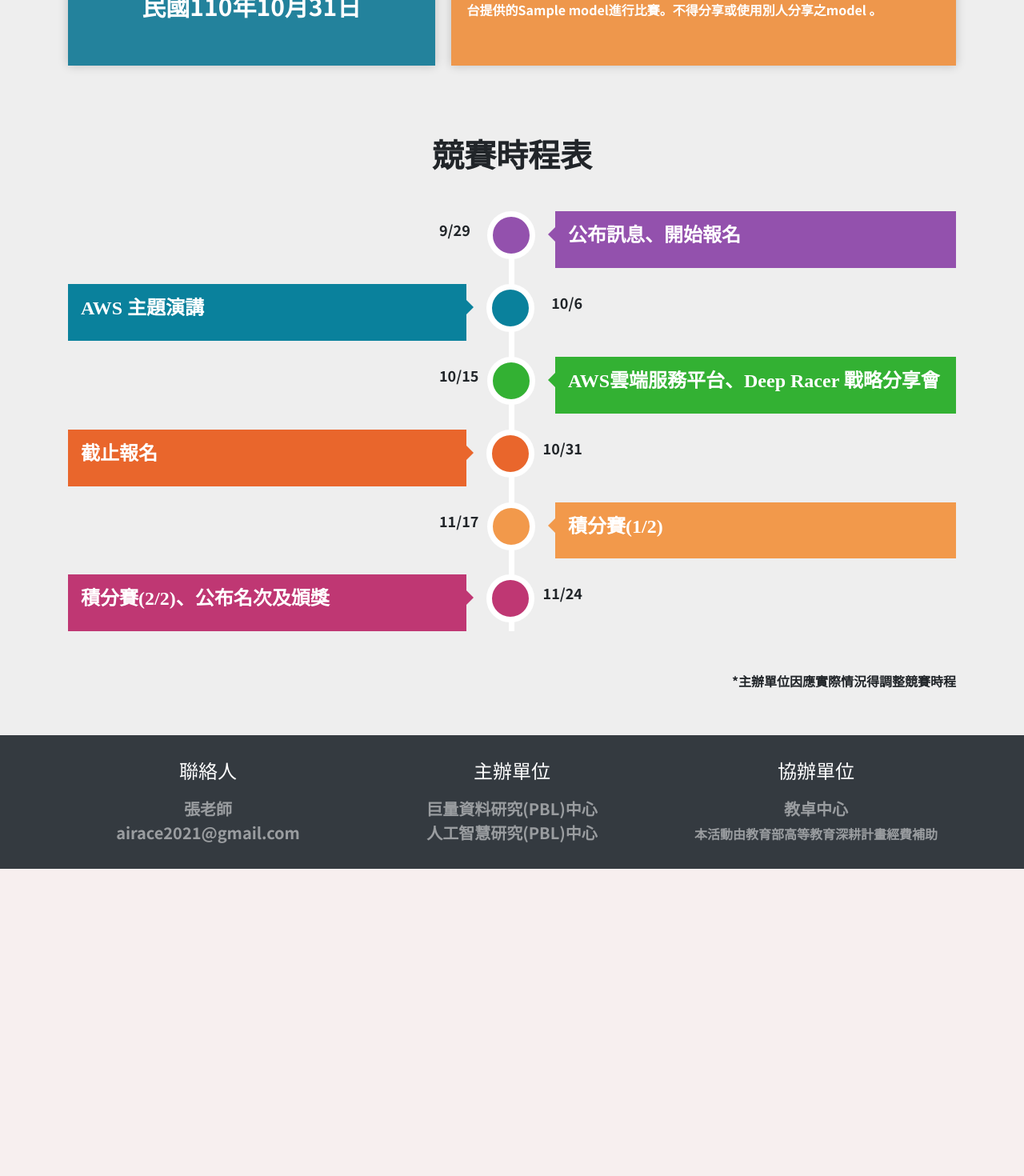
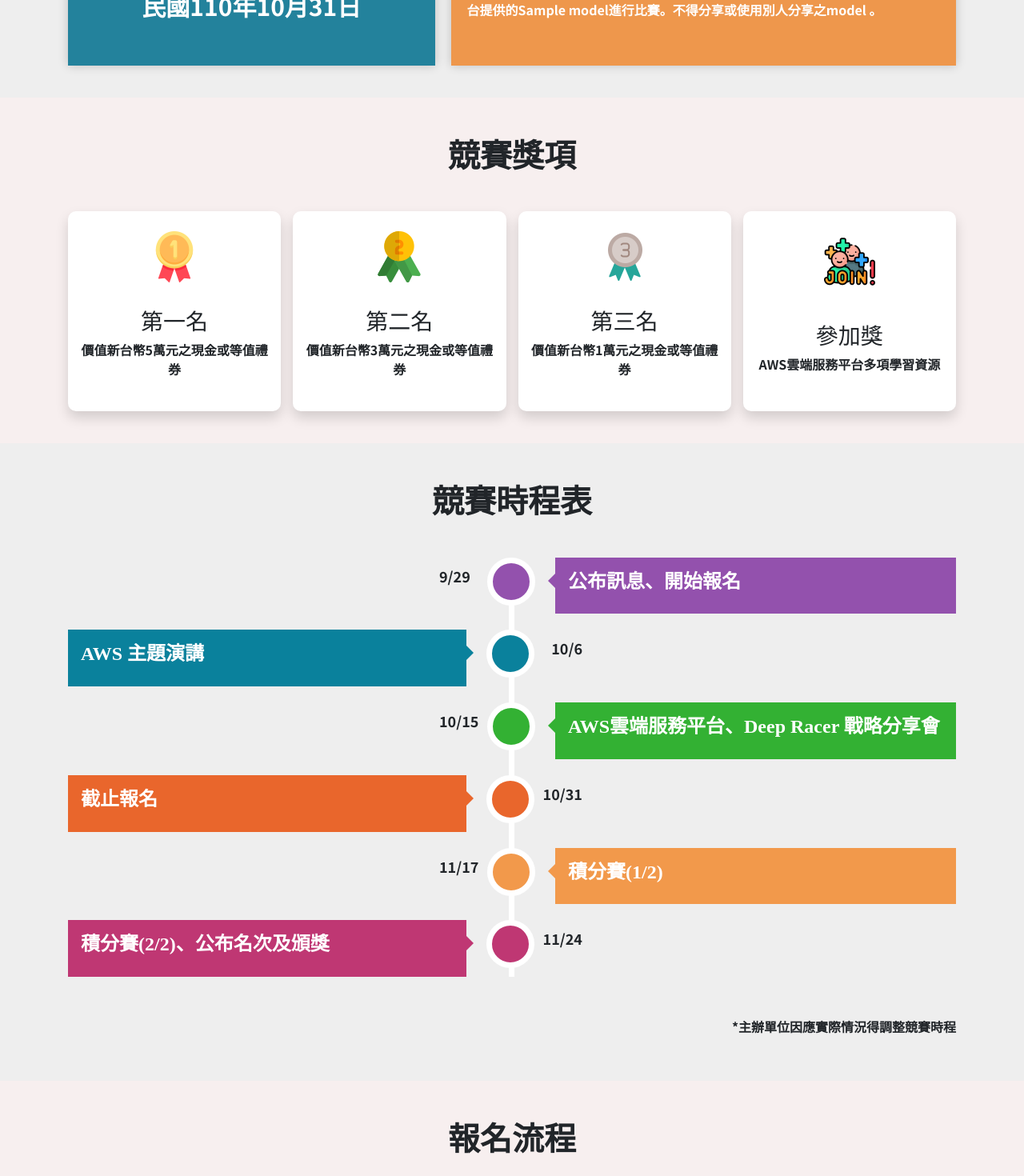
Before and after one commit to lee98064/yuntech-AIPlatform-frontend, a Nuxt app: page / in a window 1280 px wide. Shown: the part 2200-3670 px from the top of the page at 80% size. Before the commit the page ends 3286 px from the top, so only its background shows below. Built offline with nearby package versions, Linux system fonts and the light colour scheme.

Commit message:
Add navbar toggle and  index add component

```diff
--- a/components/Navbar.vue
+++ b/components/Navbar.vue
@@ -20,12 +20,16 @@
           >關於競賽</b-nav-item
         >
         <b-nav-item :to="{ name: 'index', hash: '#rule' }">活動規則</b-nav-item>
-        <b-nav-item to="#">比賽公告</b-nav-item>
-        <b-nav-item to="#">競賽獎項</b-nav-item>
+        <b-nav-item :to="{ name: 'index', hash: '#post' }">比賽公告</b-nav-item>
+        <b-nav-item :to="{ name: 'index', hash: '#reward' }"
+          >競賽獎項</b-nav-item
+        >
         <b-nav-item :to="{ name: 'index', hash: '#timeline' }"
           >競賽時程表</b-nav-item
         >
-        <b-nav-item to="#">報名流程</b-nav-item>
+        <b-nav-item :to="{ name: 'index', hash: '#signupstep' }"
+          >報名流程</b-nav-item
+        >
         <!-- <b-nav-item to="#">查看積分</b-nav-item> -->
         <b-nav-item to="/auth/login">登入</b-nav-item>
         <!-- <b-nav-item-dropdown text="Lang" right>
--- a/pages/index.vue
+++ b/pages/index.vue
@@ -3,21 +3,32 @@
     <Area1 />
     <About id="about" />
     <Rule id="rule" />
+    <Reward id="reward" />
     <TimeLine id="timeline" />
+    <SignUpStep id="signupstep" />
     <Footer id="footer" />
   </div>
 </template>
 
 <script>
 import Area1 from '~/components/IndexPage/Area1.vue'
-import Area2 from '~/components/IndexPage/Area2.vue'
 import TimeLine from '../components/IndexPage/TimeLine.vue'
 import About from '~/components/IndexPage/About.vue'
 import Rule from '~/components/IndexPage/Rule.vue'
 import Footer from '~/components/IndexPage/Footer.vue'
+import Reward from '~/components/IndexPage/Reward.vue'
+import SignUpStep from '~/components/IndexPage/SignUpStep.vue'
 export default {
   name: 'IndexPage',
   layout: 'default',
-  components: { Area1, Area2, TimeLine, About, Rule, Footer },
+  components: {
+    Area1,
+    TimeLine,
+    About,
+    Rule,
+    Footer,
+    Reward,
+    SignUpStep,
+  },
 }
 </script>
```
